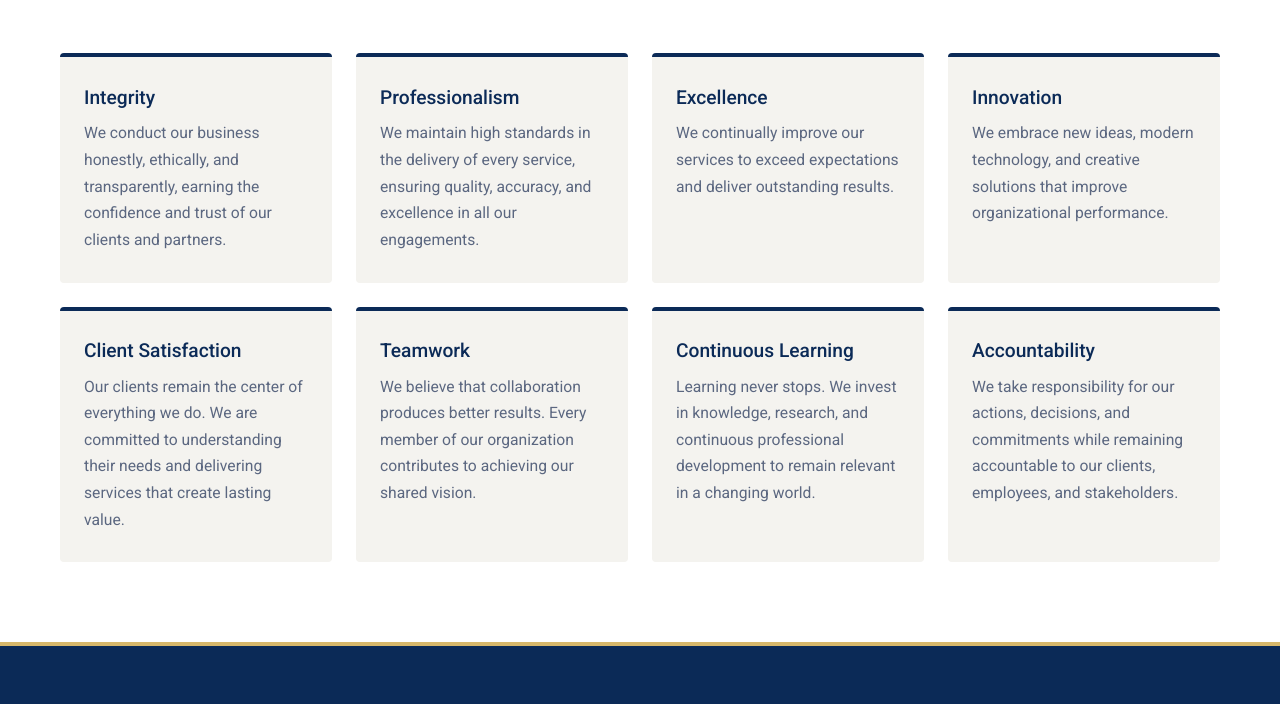
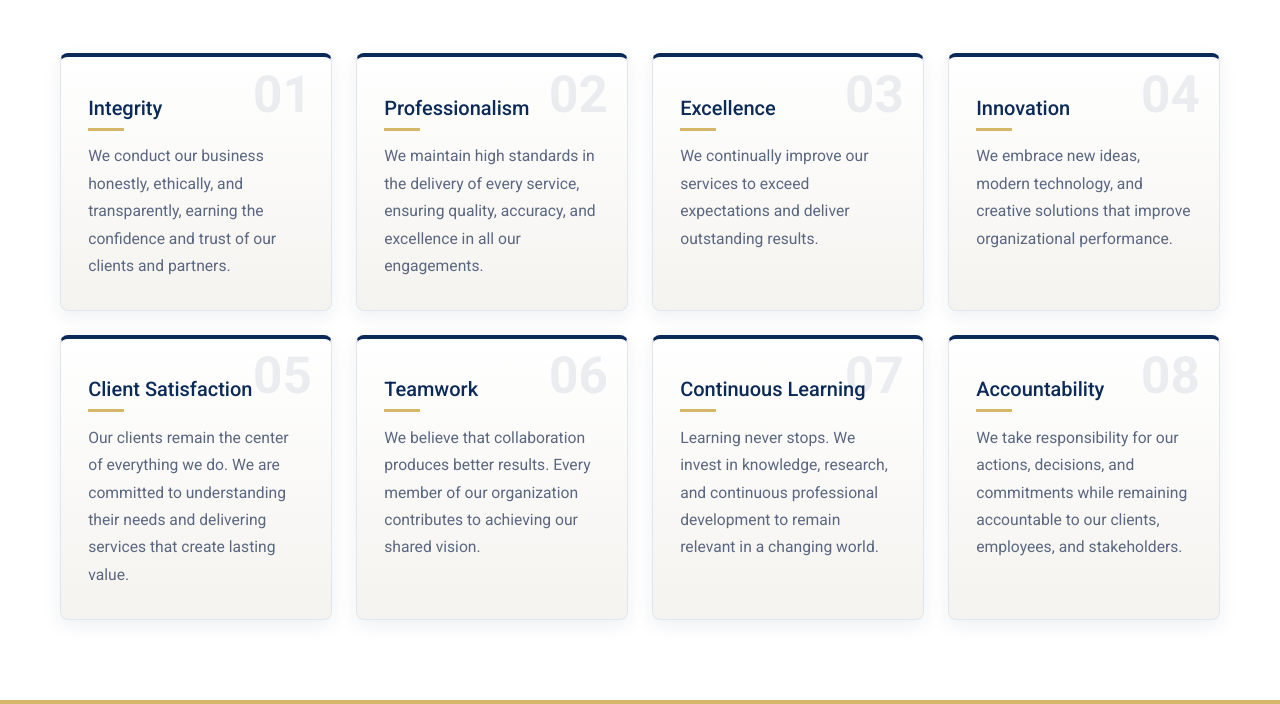
Before and after one commit to Precious-CH/covesight, a plain HTML site: page about.html in a window 1280 px wide. Shown: the part 1993-2697 px from the top of the page. Drawn offline with Linux system fonts and the light colour scheme.

Commit message:
update my changes

```diff
--- a/css/about.css
+++ b/css/about.css
@@ -106,31 +106,75 @@
   display:grid;
   grid-template-columns:repeat(4,1fr);
   gap:1.5rem;
+  counter-reset:v;
 }
+
 .values-grid article{
-  padding:1.8rem 1.5rem;
-  background:#F4F3EF;
+  counter-increment:v;
+  position:relative;
+  overflow:hidden;
+  padding:2.4rem 1.7rem 1.9rem;
+  background:linear-gradient(180deg,#fff 0%,#F4F3EF 100%);
+  border:1px solid #E1E5EE;
   border-top:4px solid #0B2A57;
-  border-radius:4px;
-  transition:transform .25s, box-shadow .25s, border-color .25s;
+  border-radius:8px;
+  box-shadow:0 6px 18px rgba(11,42,87,.07);
+  transition:transform .3s, box-shadow .3s, background .3s, border-color .3s;
 }
-.values-grid article:hover{
-  transform:translateY(-4px);
-  border-top-color:#D6B76A;
-  box-shadow:0 12px 28px rgba(11,42,87,.15);
+
+/* big faded number in the corner */
+.values-grid article::before{
+  content:"0" counter(v);
+  position:absolute;
+  top:.7rem;
+  right:1.2rem;
+  font-size:3.2rem;
+  font-weight:700;
+  line-height:1;
+  color:rgba(11,42,87,.08);
+  transition:color .3s;
 }
+
 .values-grid h3{
-  font-size:1.2rem;
+  position:relative;
+  font-size:1.25rem;
   font-weight:500;
   color:#0B2A57;
-  margin:0 0 .7rem;
+  margin:0 0 1.4rem;
+  transition:color .3s;
 }
+/* short gold bar under each title */
+.values-grid h3::after{
+  content:"";
+  position:absolute;
+  left:0;
+  bottom:-.7rem;
+  width:36px;
+  height:3px;
+  background:#D6B76A;
+  transition:width .35s;
+}
+
 .values-grid p{
   font-size:.98rem;
-  line-height:1.7;
+  line-height:1.75;
   color:#5B6780;
   margin:0;
+  transition:color .3s;
 }
+
+/* hover: the card lifts and turns navy */
+.values-grid article:hover{
+  transform:translateY(-6px);
+  background:linear-gradient(160deg,#12386F,#0B2A57);
+  border-color:#0B2A57;
+  border-top-color:#D6B76A;
+  box-shadow:0 18px 36px rgba(11,42,87,.28);
+}
+.values-grid article:hover::before{color:rgba(214,183,106,.25)}
+.values-grid article:hover h3{color:#fff}
+.values-grid article:hover h3::after{width:64px}
+.values-grid article:hover p{color:#C9D3E6}
 
 @media(max-width:1000px){.values-grid{grid-template-columns:repeat(2,1fr)}}
 @media(max-width:560px){.values-grid{grid-template-columns:1fr}}
```
